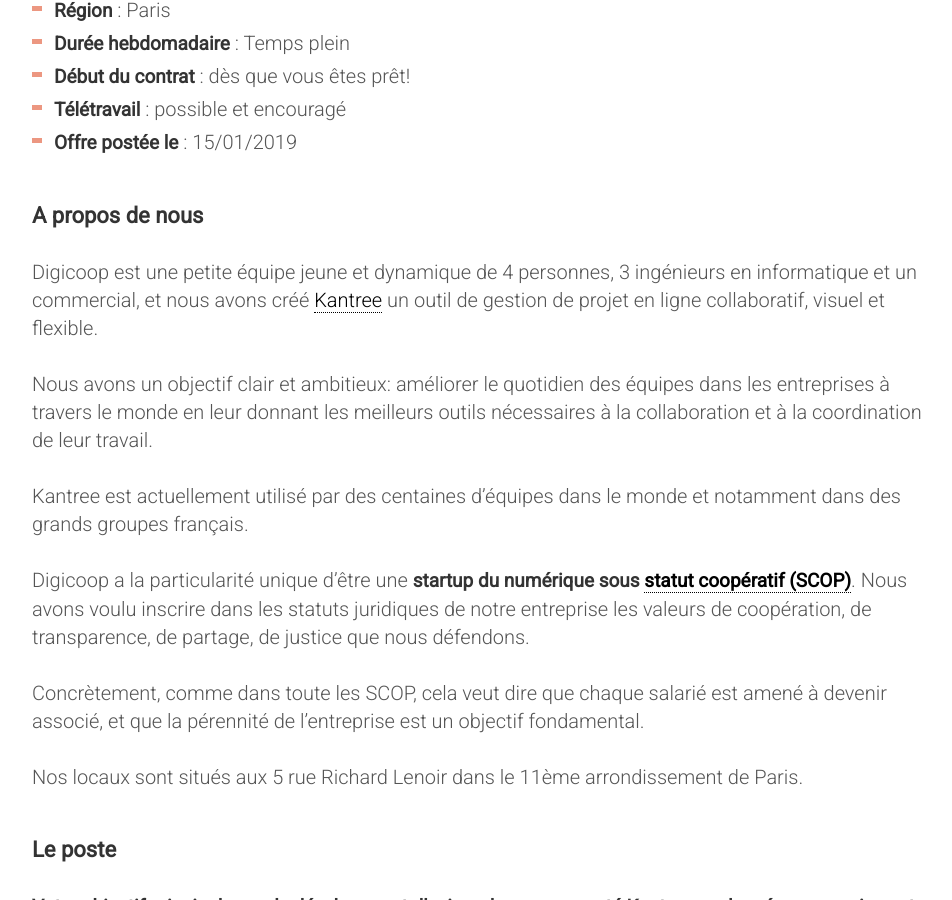
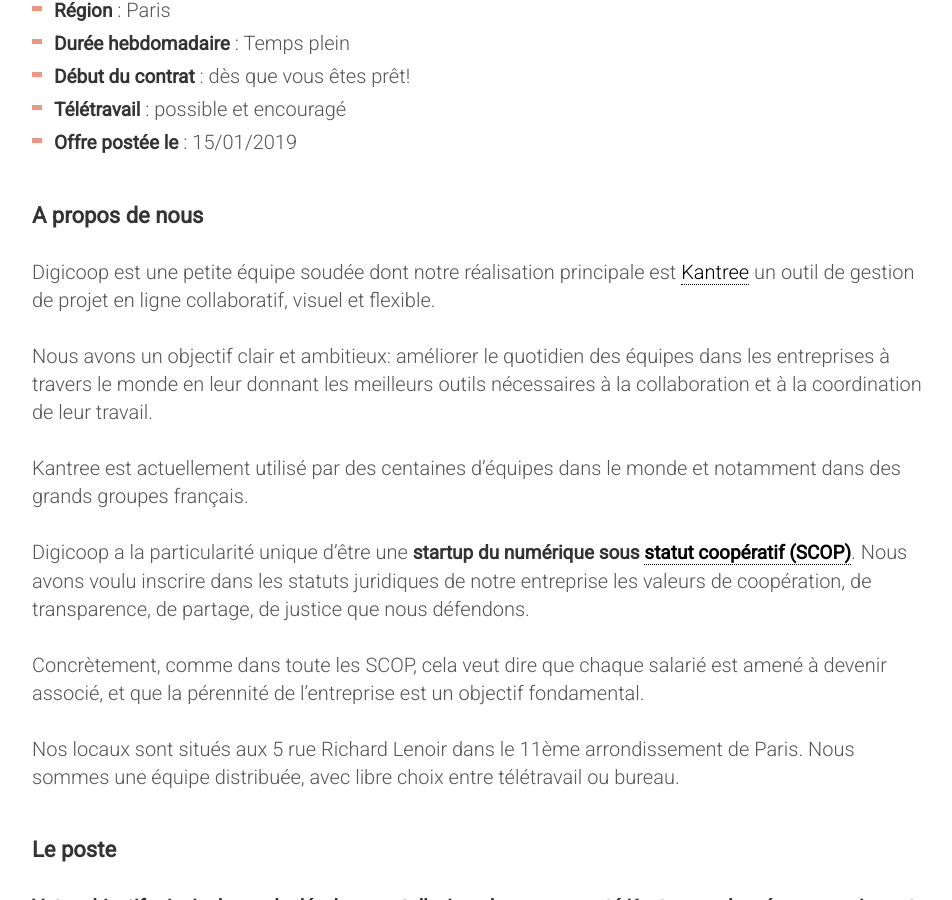
Before and after one commit to digicoop/digicoop.github.io, a Jekyll site: the page built from _jobs/community-content-manager.md, in a window 1280 px wide and 900 px high, scrolled down 578 px. Shown: the whole window, without its empty margins (158-1110 px from the left). Built offline with Jekyll 4.4.1, drawn with Linux system fonts in a browser that asks for light colours; nearby versions of some CDN libraries.

Commit message:
added job

```diff
--- a/_layouts/job.html
+++ b/_layouts/job.html
@@ -24,7 +24,7 @@
 <h2>A propos de nous</h2>
 
 <p>
-Digicoop est une petite équipe jeune et dynamique de 4 personnes, 3 ingénieurs en informatique et un commercial, et nous avons créé <a href="https://kantree.io">Kantree</a> un outil de gestion de projet en ligne collaboratif, visuel et flexible.
+Digicoop est une petite équipe soudée dont notre réalisation principale est <a href="https://kantree.io">Kantree</a> un outil de gestion de projet en ligne collaboratif, visuel et flexible.
 </p>
 <p>
 Nous avons un objectif clair et ambitieux: améliorer le quotidien des équipes dans les entreprises à travers le monde en leur donnant les meilleurs outils nécessaires à la collaboration et à la coordination de leur travail.
@@ -39,7 +39,7 @@
 Concrètement, comme dans toute les SCOP, cela veut dire que chaque salarié est amené à devenir associé, et que la pérennité de l’entreprise est un objectif fondamental.
 </p>
 <p>
-    Nos locaux sont situés aux 5 rue Richard Lenoir dans le 11ème arrondissement de Paris.
+Nos locaux sont situés aux 5 rue Richard Lenoir dans le 11ème arrondissement de Paris. Nous sommes une équipe distribuée, avec libre choix entre télétravail ou bureau.
 </p>
 
 {{ content }}
```
Also changed, not shown: _jobs/head-of-growth.md (added, +38 -0 lines).
